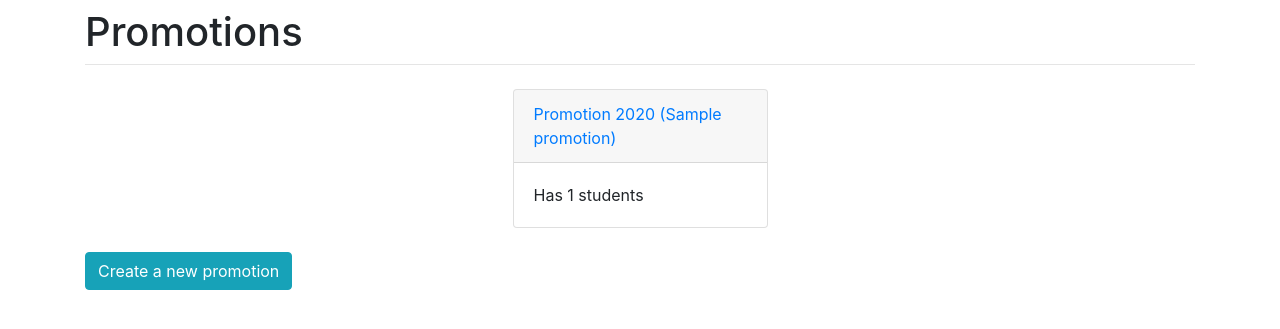
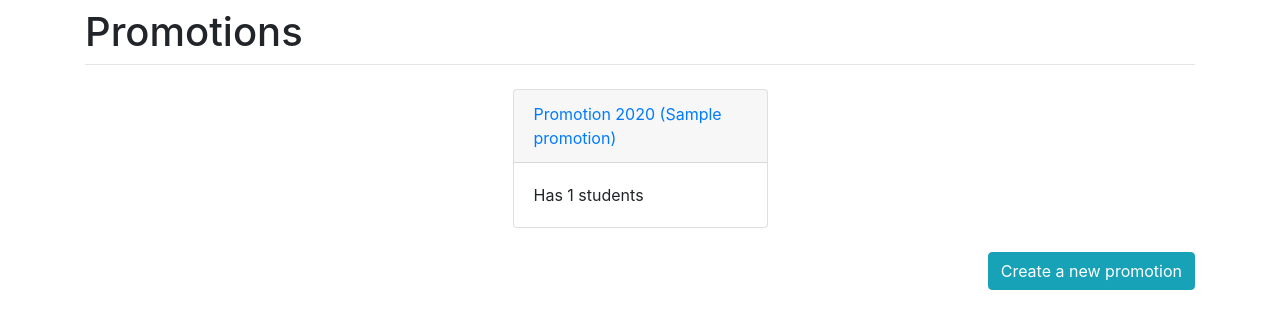
Before and after one commit to bryan-brancotte/django-nested-formset-mwe, a Django app: page /promotion/ in a window 1280 px wide. Shown: the top 329 px of the page. Run offline with Django 3.2, Linux system fonts and the light colour scheme; tables that the repository leaves empty hold one stand-in row (values such as "Sample post"); some libraries are stand-ins or nearby versions.

Commit message:
to the right

```diff
--- a/django_nested_formset_mwe/myapp/templates/myapp/promotion_list.html
+++ b/django_nested_formset_mwe/myapp/templates/myapp/promotion_list.html
@@ -15,7 +15,7 @@ Promotions
     </div>
 </div>
 <div class="col-12 mb-4">
-    <a role="button" class="btn btn-info" href="{% url 'myapp:promotion-create' %}">
+    <a role="button" class="btn btn-info float-right" href="{% url 'myapp:promotion-create' %}">
         Create a new promotion
     </a>
 </div>
```
